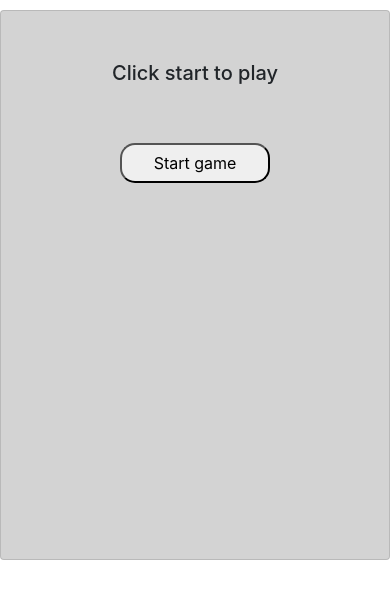
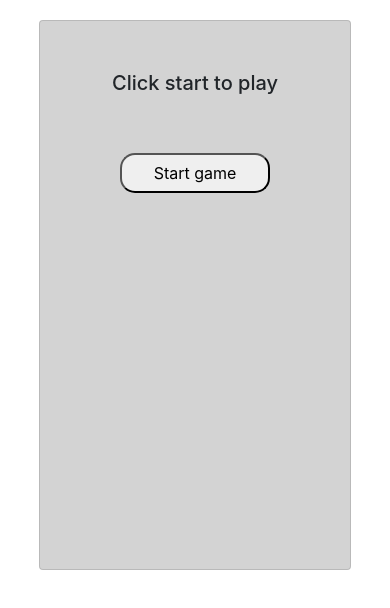
Before and after one commit to rozyael/yael-quiz, an Angular app in the folder yaelGame/: page / in a window 390 px wide. Shown: the top 608 px of the page. Built offline with nearby package versions, Linux system fonts and the light colour scheme.

Commit message:
improve Responsivity

```diff
--- a/yaelGame/src/app/components/game/game.component.css
+++ b/yaelGame/src/app/components/game/game.component.css
@@ -6,10 +6,12 @@
     margin: 2px;
   }
   .card{
-    width: 100%;
+    width: 80%;
     height: 550px;
     background-color: lightgray;
-    margin-top: 10px;
+    margin-top: 20px;
+    margin-left: auto;
+    margin-right: auto;
   }
   .actionButton {
     margin-left: auto;
--- a/yaelGame/src/app/components/page/option/option.component.css
+++ b/yaelGame/src/app/components/page/option/option.component.css
@@ -1,5 +1,5 @@
 .localbutton {
-    width: 400px;
+    width: 100%;
     height: 80px;
     margin: 5px;
     border-radius: 15px;
--- a/yaelGame/src/app/components/page/option/option.component.html
+++ b/yaelGame/src/app/components/page/option/option.component.html
@@ -2,4 +2,4 @@
         <i *ngIf="showOkIcon()" class="fa fa-check-circle" style="color:green"></i>
         <i *ngIf="showWrongIcon()" class="fa fa-times-circle" style="color:red"></i>
         <span [innerHTML] = "optionInfo.text" style.color={{getColor()}}></span>
-    </button>
+</button>
--- a/yaelGame/src/app/components/page/page.component.css
+++ b/yaelGame/src/app/components/page/page.component.css
@@ -12,7 +12,7 @@
   }
   .card{
     width: 100%;
-    height: 500px;
+    height: 100%;
     background-color: lightgray;
   }
   h5{
@@ -21,6 +21,6 @@
     text-align: center;
   }
   .options{
-    margin-left: 360px;
-    margin-right: 200px;
+    margin-left: 10%;
+    margin-right: 10%;
   }
--- a/yaelGame/src/app/components/page/page.component.html
+++ b/yaelGame/src/app/components/page/page.component.html
@@ -2,9 +2,30 @@
 <div class="card" *ngIf="options">
     <h5 *ngIf="pageInfo" [innerHTML] = "getQuestion()"></h5>
     <div class="options">
-        <app-option *ngFor="let option of options, let i = index"
+        <!-- <app-option *ngFor="let option of options, let i = index"
         [optionInfo]="option" [index]="i" (clicked)="optionClicked($event)"
-        [showResult]="(state === pageState.result)" style.width.px="600"></app-option>
+        [showResult]="(state === pageState.result)" style.width.px="600"></app-option> -->
+
+        <div class="row">
+            <div class="col">
+                <app-option [optionInfo]="options[0]" [index]="0" (clicked)="optionClicked($event)"
+                [showResult]="(state === pageState.result)"></app-option>
+            </div>
+            <div class="col">
+                <app-option [optionInfo]="options[1]" [index]="1" (clicked)="optionClicked($event)"
+                [showResult]="(state === pageState.result)"></app-option>
+            </div>
+        </div>
+        <div class="row">
+            <div class="col">
+                <app-option [optionInfo]="options[2]" [index]="2" (clicked)="optionClicked($event)"
+                [showResult]="(state === pageState.result)"></app-option>
+            </div>
+            <div class="col">
+                <app-option [optionInfo]="options[3]" [index]="3" (clicked)="optionClicked($event)"
+                [showResult]="(state === pageState.result)"></app-option>
+            </div>
+        </div>
     </div>
 
     <button class="actionButton" (click) ="(state !== pageState.result)?onOk():onContinue()"
```
